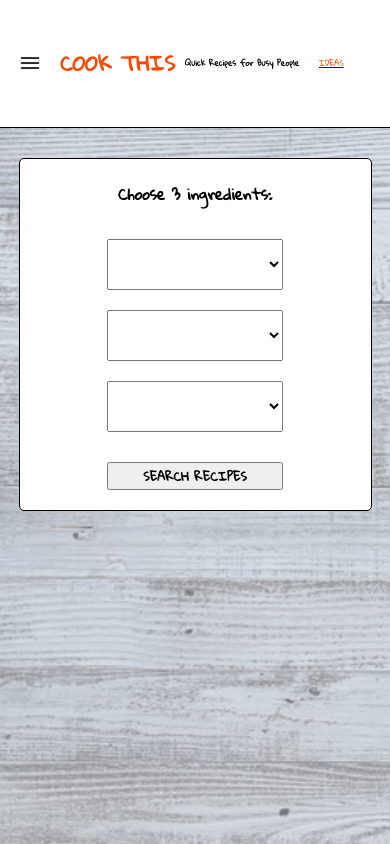
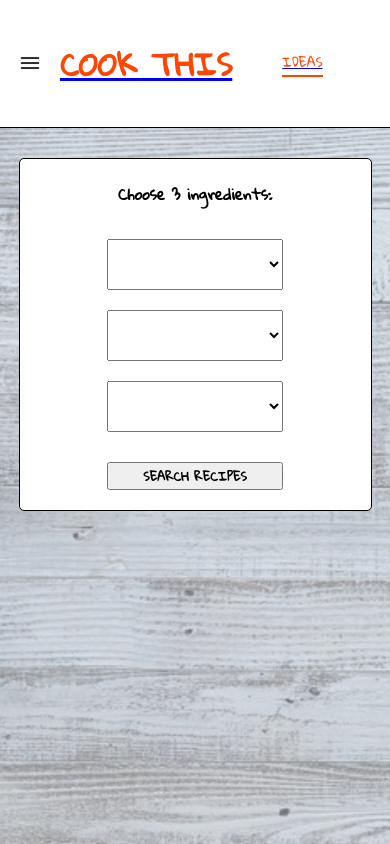
Before and after one commit to sarahrudy/cook-this, a React (Create React App) app: page / in a window 390 px wide. Built offline with nearby package versions, Linux system fonts and the light colour scheme.

Commit message:
Add Link to home on nav header

```diff
--- a/src/components/NavBar/NavBar.css
+++ b/src/components/NavBar/NavBar.css
@@ -33,11 +33,17 @@
   font-size: 20px;
   margin-left: 20px;
   margin-right: 30px;
+  border-bottom: 2px solid orangered;
 }
 
 @media (hover:hover) {
+  .nav-h1:hover {
+    color: peachpuff;
+  }
+
   .nav-ideas:hover {
     color: peachpuff;
+    border-bottom: 2px solid peachpuff;
   }
 }
 
@@ -48,12 +54,21 @@
   }
 
   .nav-h1 {
-    font-size: 20px;
-    margin: 0;
+    font-size: 30px;
   }
 
-  .nav-p, .nav-ideas {
-    font-size: 8px;
-    margin: 10px;
+  .nav-p {
+    display: none;
+  }
+
+  .nav-ideas {
+    font-size: 13px;
+    margin: 10px 10px 10px 50px;
   }
 }
+
+@media screen and (max-width: 930px) {
+  .nav-p {
+    display: none
+  }
+}
--- a/src/components/NavBar/NavBar.js
+++ b/src/components/NavBar/NavBar.js
@@ -7,7 +7,9 @@ const NavBar = () => {
   return (
     <header className='nav-container'>
       <img src={ menu } className='nav-img' alt='menu' />
-      <h1 className='nav-h1'>COOK THIS</h1>
+      <Link to='/'>
+        <h1 className='nav-h1'>COOK THIS</h1>
+      </Link>
       <p className='nav-p'>Quick Recipes for Busy People</p>
       <Link to='/ideas'>
         <p className='nav-ideas'>IDEAS</p>
```
